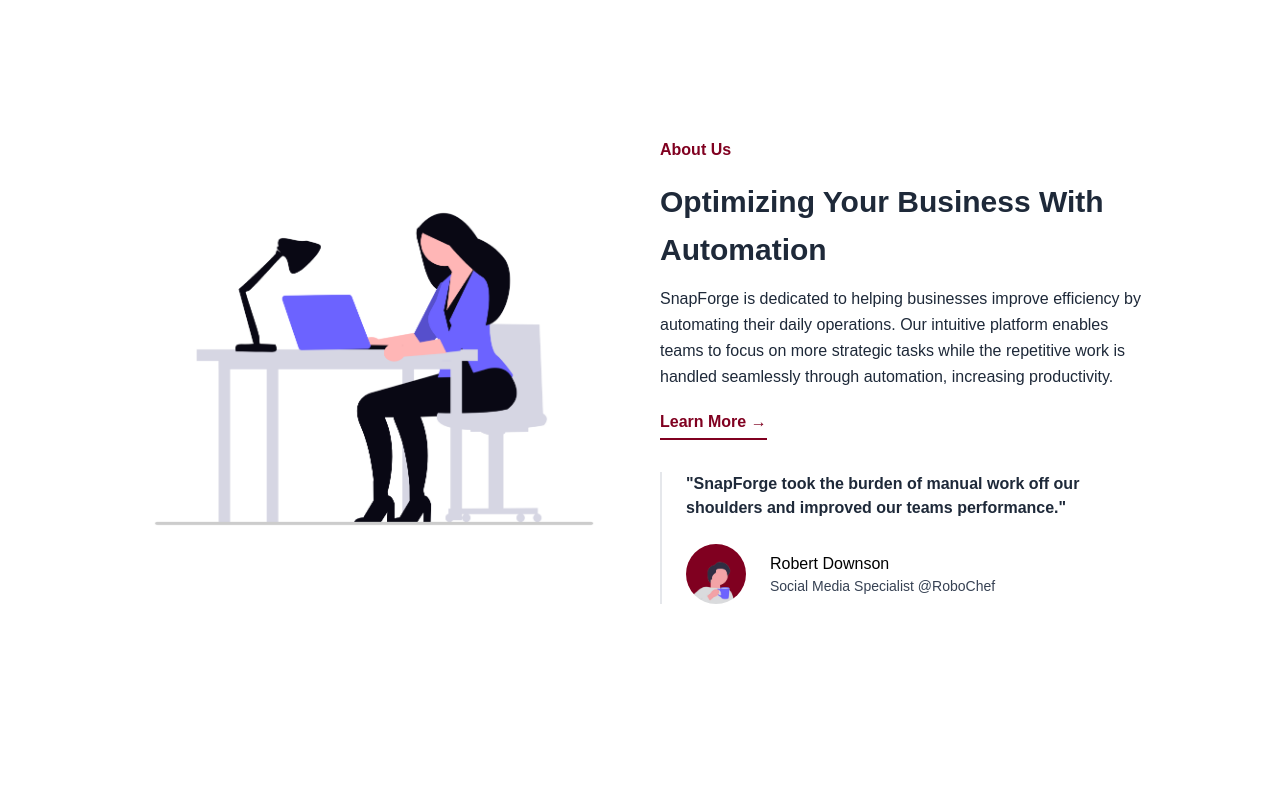
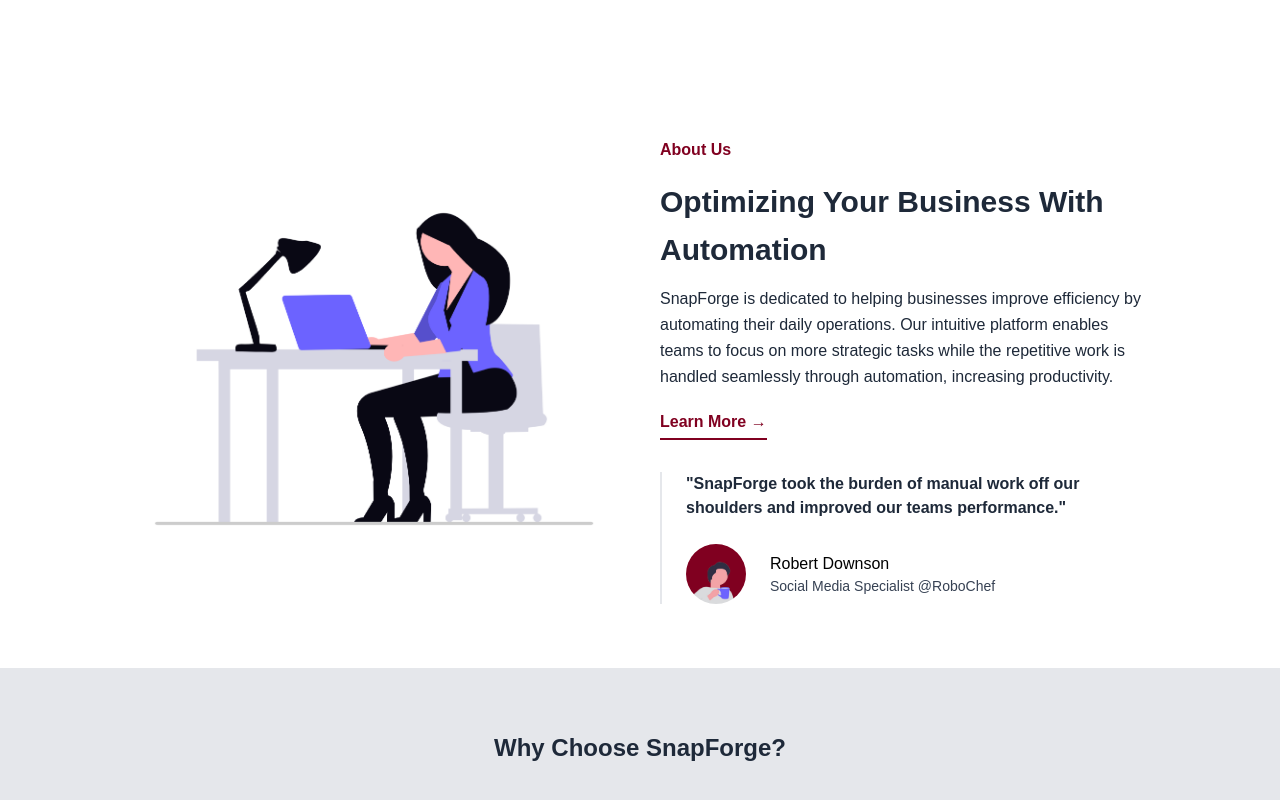
Before and after one commit to berkcantelseren/SnapForge, a Next.js app: page / in a window 1280 px wide. Shown: the part 730-1530 px from the top of the page. Before the commit the page ends 1398 px from the top, so only its background shows below. Built offline with nearby package versions, Linux system fonts and the light colour scheme; a web font is replaced by a local one.

Commit message:
created features section

```diff
--- a/app/components/Home/Features/Features.tsx
+++ b/app/components/Home/Features/Features.tsx
@@ -1,3 +1,11 @@
 export const Features = () => {
-  return <div>Features</div>;
+  return (
+    <div className="pt-16 pb-16 bg-gray-200">
+      <div>
+        <h1 className="text-center text-2xl font-bold text-gray-800">
+          Why Choose SnapForge?
+        </h1>
+      </div>
+    </div>
+  );
 };
--- a/app/components/Home/Home.tsx
+++ b/app/components/Home/Home.tsx
@@ -1,4 +1,5 @@
 import { About } from "./About/About";
+import { Features } from "./Features/Features";
 import { Hero } from "./Hero/Hero";
 
 export const Home = () => {
@@ -6,6 +7,7 @@
     <div className="overflow-hidden">
       <Hero />
       <About />
+      <Features />
     </div>
   );
 };
```
